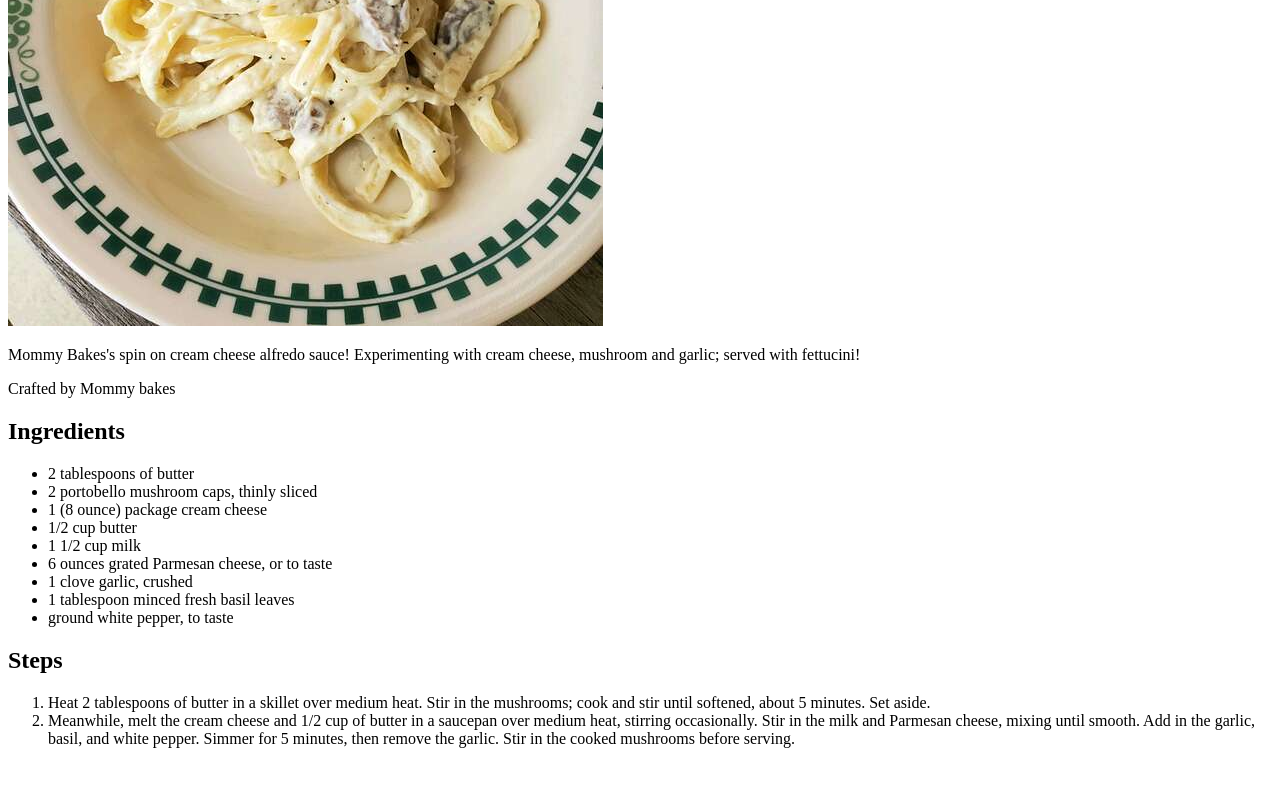
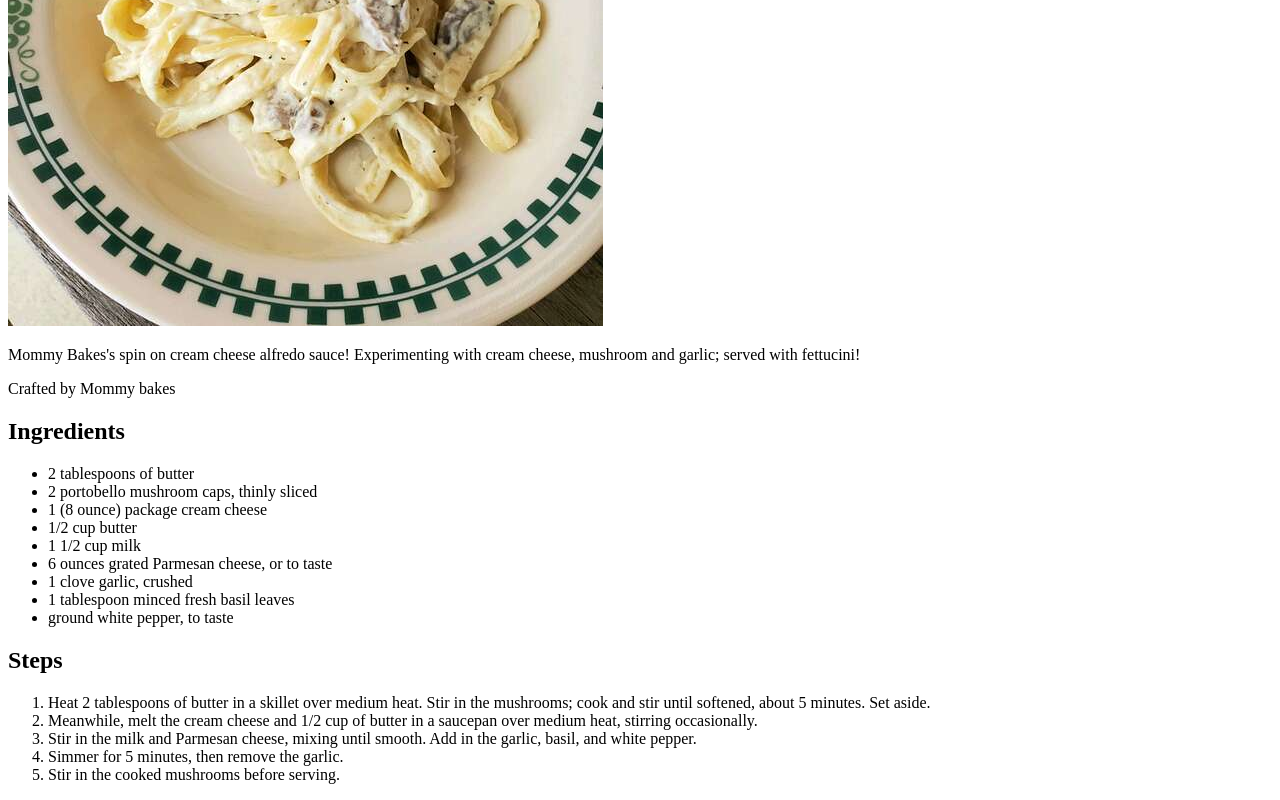
Before and after one commit to Belle-cmd/odin-recipes, a plain HTML site: page recipes/alfredo.html in a window 1280 px wide. Shown: the part 349-1149 px from the top of the page. Before the commit the page ends 1113 px from the top, so only its background shows below. Drawn offline with Linux system fonts and the light colour scheme.

Commit message:
Chop alfredo's steps into smaller instructions

```diff
--- a/recipes/alfredo.html
+++ b/recipes/alfredo.html
@@ -43,11 +43,10 @@
                 Stir in the mushrooms; cook and stir until softened, about 5 minutes. Set aside.
             </li>
             <li>
-                Meanwhile, melt the cream cheese and 1/2 cup of butter in a saucepan over medium heat,
-                stirring occasionally. Stir in the milk and Parmesan cheese, mixing until smooth. Add
-                in the garlic, basil, and white pepper. Simmer for 5 minutes, then remove the garlic.
-                Stir in the cooked mushrooms before serving.
-            </li>
+                Meanwhile, melt the cream cheese and 1/2 cup of butter in a saucepan over medium heat, stirring occasionally.</li>
+            <li>Stir in the milk and Parmesan cheese, mixing until smooth. Add in the garlic, basil, and white pepper.</li>
+            <li>Simmer for 5 minutes, then remove the garlic.</li>
+            <li>Stir in the cooked mushrooms before serving.</li>
         </ol>
     </article>
 </body>
```
